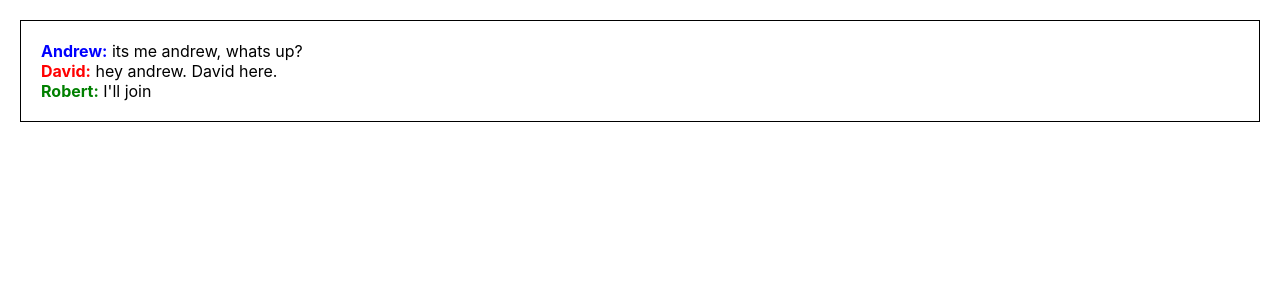
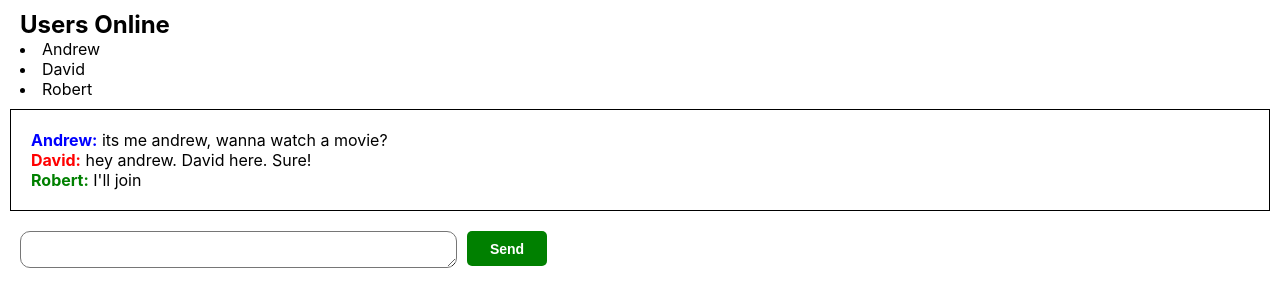
Before and after one commit to Arusli/chatroom, a React (Create React App) app: page / in a window 1280 px wide. Shown: the top 306 px of the page. Built offline with nearby package versions, Linux system fonts and the light colour scheme.

Commit message:
almost finish setting up userStore update from events

```diff
--- a/src/App.css
+++ b/src/App.css
@@ -3,8 +3,46 @@
   padding: 0;
 }
 
-.chatbox {
+.chatbox-container {
   border: solid 1px black;
-  margin: 20px;
+  margin: 10px;
   padding: 20px;
 }
+
+.input-container {
+  margin: 10px;
+  display: flex;
+  flex-direction: row;
+  align-items: flex-start;
+}
+
+.submit-button {
+  margin: 0 10px;
+  padding: 5px;
+  width: 80px;
+  height: 35px;
+  background-color: green;
+  color: white;
+  border-radius: 5px;
+  border: none;
+  font-size: 14px;
+  font-weight: bold;
+}
+
+textarea {
+  padding: 10px;
+  border-radius: 10px;
+}
+
+ul {
+  list-style-position: inside;
+}
+
+button:hover {
+  cursor: pointer;
+  font-size: 18px;
+}
+
+.users-container {
+  margin: 10px;
+}
--- a/src/App.tsx
+++ b/src/App.tsx
@@ -1,23 +1,44 @@
 import React, { useState, useEffect } from "react";
-import Names from "./components/Chatbox";
+import Chatbox from "./components/Chatbox";
+import Input from "./components/Input";
+import OnlineUsers from "./components/OnlineUsers";
 import { users, users2 } from "./constants/users";
+import type { User } from "./constants/users";
 import "./App.css";
 
 function App(): JSX.Element {
-  console.log('App renders')
+  console.log("App renders");
   const [userStore, setUsers] = useState([...users]);
-  console.log('usersStore', userStore);
+  const [currentUser, setCurrentUser] = useState(users[0]);
+  console.log("usersStore", userStore);
 
   useEffect(() => {
-    console.log('useEffect runs');
+    console.log("useEffect runs");
     setUsers([...users2]);
   }, []);
 
+  const sendChat = (newMessage: string) => {
+    setCurrentUser((currentUser: User) => {
+      return { ...currentUser, message: newMessage };
+    });
+    // set users
+  };
+
   return (
     <div className="wrapper">
-      <div className="chatbox">
-        <Names users={userStore} />
-      </div>
+      <section className="section1">
+        <div className="users-container">
+          <OnlineUsers users={userStore} />
+        </div>
+      </section>
+      <section className="section2">
+        <div className="chatbox-container">
+          <Chatbox users={userStore} />
+        </div>
+        <div className="input-container">
+          <Input users={userStore} sendChat={sendChat} />
+        </div>
+      </section>
     </div>
   );
 }
--- /dev/null
+++ b/src/components/Input.tsx
@@ -0,0 +1,49 @@
+import React, { useState } from "react";
+import { User } from "../constants/users";
+
+interface InputProps {
+  users: User[]; // Define the props you expect
+  sendChat: any;
+}
+
+const Input: React.FC<InputProps> = ({ users, sendChat }) => {
+  const [value, setValue] = useState(""); // value as a state causes UI to re-render upon change
+  // handlers
+  const sendHandler = () => {
+    sendChat(value);
+    setValue("");
+  }
+
+  const keyDownHandler = (e: React.KeyboardEvent) => {
+    if (e.key === "Enter" && !e.shiftKey) {
+      e.preventDefault(); // prevents new line inside text area
+      sendHandler();
+    }
+  };
+  const changeHandler = (e: React.ChangeEvent<HTMLTextAreaElement>) => {
+    setValue(e.target.value);
+  };
+  const clickHandler = (e: React.MouseEvent) => {
+    sendHandler();
+  }
+
+  return (
+    <div className="input-container">
+      <div>
+        <textarea
+          value={value}
+          onChange={changeHandler}
+          onKeyDown={keyDownHandler}
+          rows={1}
+          cols={50}
+        ></textarea>
+      </div>
+      <button onClick={clickHandler} className="submit-button" type="submit">
+        Send
+      </button>
+      <h2>{value}</h2>
+    </div>
+  );
+};
+
+export default Input;
--- /dev/null
+++ b/src/components/OnlineUsers.tsx
@@ -0,0 +1,20 @@
+import React from "react";
+import { User } from "../constants/users";
+
+interface OnlineUsersProps {
+  users: User[]; // Define the props you expect
+}
+
+const OnlineUsers: React.FC<OnlineUsersProps> = ({ users }) => {
+  const list = users.map((user, index) => {
+    return <li key={index}>{user.name}</li>;
+  });
+  return (
+    <div className="users-container">
+      <h2>Users Online</h2>
+      <ul>{list}</ul>
+    </div>
+  );
+};
+
+export default OnlineUsers;
--- a/src/constants/users.ts
+++ b/src/constants/users.ts
@@ -9,13 +9,13 @@ export const users: User[] = [
   {
     name: `Andrew`,
     id: 1,
-    message: `its me andrew, whats up?`,
+    message: `its me andrew, wanna watch a movie?`,
     color: `blue`,
   },
   {
     name: `David`,
     id: 2,
-    message: `hey andrew. David here.`,
+    message: `hey andrew. David here. Sure!`,
     color: `red`,
   },
 ];
@@ -24,13 +24,13 @@ export const users2: User[] = [
   {
     name: `Andrew`,
     id: 1,
-    message: `its me andrew, whats up?`,
+    message: `its me andrew, wanna watch a movie?`,
     color: `blue`,
   },
   {
     name: `David`,
     id: 2,
-    message: `hey andrew. David here.`,
+    message: `hey andrew. David here. Sure!`,
     color: `red`,
   },
   {
```
